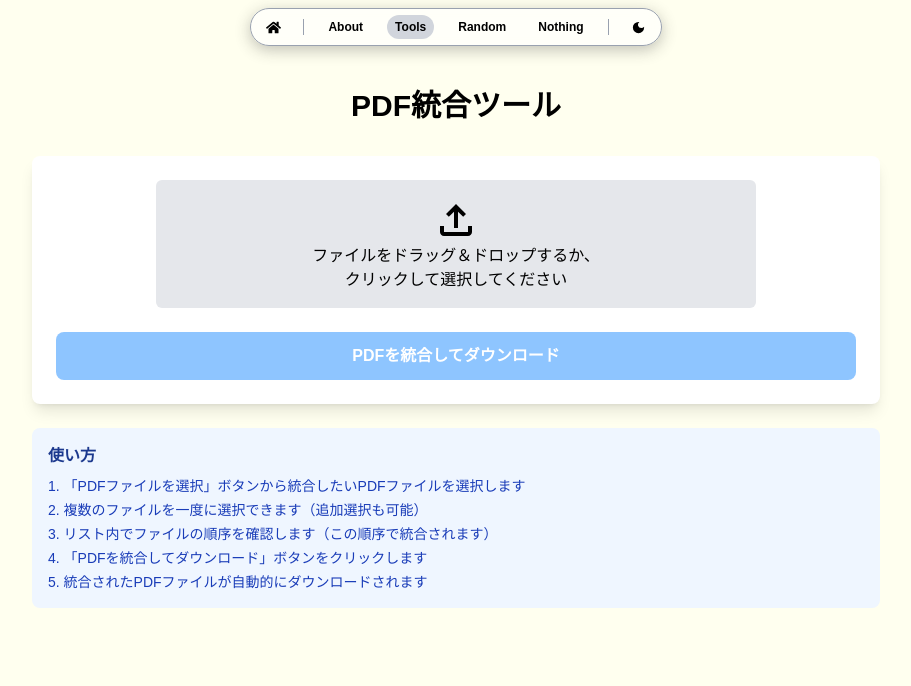
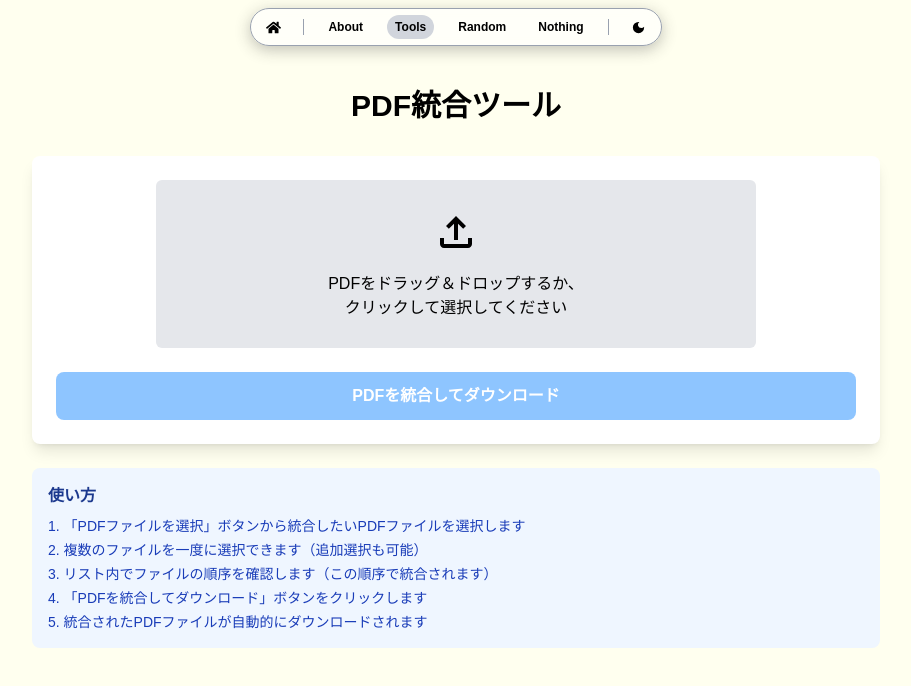
Before and after one commit to 11Rick23/kuri-net, a Next.js app: page /tools/pdf-merge in a window 1280 px wide. Shown: the top 686 px of the page, without its empty margins (184-1095 px from the left). Built offline with nearby package versions, Linux system fonts and the light colour scheme; a web font is replaced by a local one.

Commit message:
色の調整、モバイルでの表示調整

```diff
--- a/app/tools/pdf-merge/components/actionButtons.tsx
+++ b/app/tools/pdf-merge/components/actionButtons.tsx
@@ -18,11 +18,11 @@ export default function ActionButtons({
 				disabled={files.length < 2 || isLoading}
 				className="
 				flex-1
-				bg-blue-600 hover:bg-blue-700
-				disabled:bg-blue-300 dark:disabled:bg-gray-700 disabled:cursor-not-allowed
+				rounded-lg
+				bg-blue-600 disabled:bg-blue-300 dark:disabled:bg-gray-700
+				hover:bg-blue-700 hover:cursor-pointer disabled:cursor-not-allowed
 				text-white font-semibold
 				py-3 px-6
-				rounded-lg transition-colors
 				"
 			>
 				{isLoading ? "統合中..." : "PDFを統合してダウンロード"}
@@ -34,10 +34,11 @@ export default function ActionButtons({
 					onClick={clearFiles}
 					disabled={isLoading}
 					className="
-					bg-gray-500 hover:bg-gray-600 disabled:bg-gray-400 disabled:cursor-not-allowed
+					rounded-lg
+					bg-gray-500 disabled:bg-gray-400
+					hover:cursor-pointer hover:bg-gray-600 disabled:cursor-not-allowed
 					text-white font-semibold
 					py-3 px-6
-					rounded-lg transition-colors
 					"
 				>
 					クリア
--- a/app/tools/pdf-merge/components/fileList.tsx
+++ b/app/tools/pdf-merge/components/fileList.tsx
@@ -7,7 +7,7 @@ export function FileList({ files, onRemove }: Props) {
 	if (files.length === 0) return null;
 
 	return (
-		<div className="mb-6">
+		<div>
 			<h2 className="text-lg font-semibold mb-3 text-gray-900 dark:text-white">
 				選択されたファイル ({files.length}件)
 			</h2>
@@ -15,7 +15,7 @@ export function FileList({ files, onRemove }: Props) {
 				{files.map((file, index) => (
 					<li
 						key={`${file.name}-${index}`}
-						className="flex items-center justify-between p-3 bg-gray-50 dark:bg-gray-700 rounded-lg"
+						className="flex items-center justify-between p-3 bg-gray-100 dark:bg-gray-700 rounded-lg"
 					>
 						<div className="flex items-center space-x-3">
 							<span className="text-sm font-medium text-gray-700 dark:text-gray-300">
--- a/app/tools/pdf-merge/components/uploadArea.tsx
+++ b/app/tools/pdf-merge/components/uploadArea.tsx
@@ -11,7 +11,7 @@ export function UploadArea({ onChange }: Props) {
 			className="
                 flex flex-col justify-center items-center
 				mx-auto p-4
-                w-3/4 h-32 rounded-md
+                w-3/4 h-42 rounded-md
                 bg-gray-200 dark:bg-gray-700
             "
 		>
@@ -23,11 +23,14 @@ export function UploadArea({ onChange }: Props) {
 				onChange={onChange}
 				className="hidden"
 			/>
-			<MdOutlineFileUpload size={48} />
+			<MdOutlineFileUpload size={48} className="mb-4" />
 			<p className="text-center">
-				ファイルをドラッグ＆ドロップするか、
-				<br />
-				クリックして選択してください
+				<span className="block sm:hidden">タップしてPDFを選択</span>
+				<span className="hidden sm:block">
+					PDFをドラッグ＆ドロップするか、
+					<br />
+					クリックして選択してください
+				</span>
 			</p>
 		</label>
 	);
```
